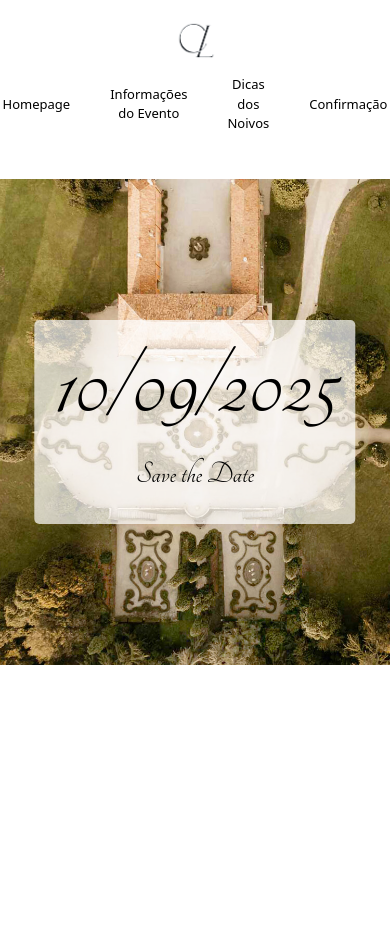
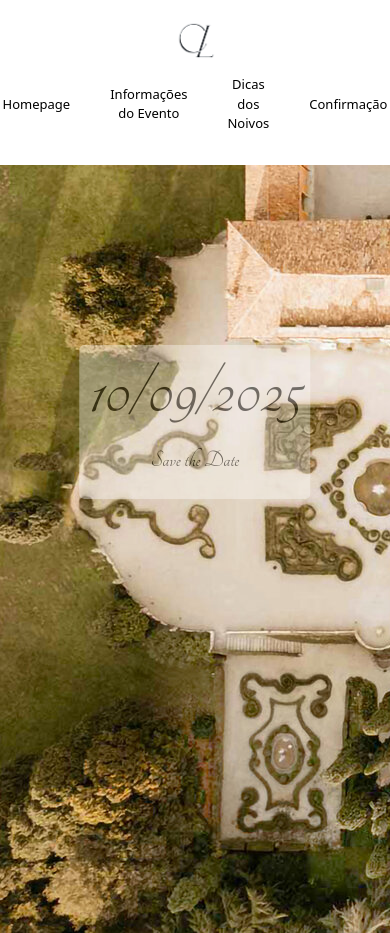
Before and after one commit to Leobbianchi/wedding_website, a React (Vite) app: page / in a window 390 px wide. Before the commit the page ends 844 px from the top, so only its background shows below. Built offline with nearby package versions, Linux system fonts and the light colour scheme.

Commit message:
ajustes home

```diff
--- a/src/pages/EventInfo.tsx
+++ b/src/pages/EventInfo.tsx
@@ -18,6 +18,8 @@ const EventInfo: React.FC = () => {
       <p className="intro-text">
         Nós estamos ansiosos pelo momento especial que se aproxima e mal podemos esperar para compartilhar este dia com cada um de vocês. O casamento acontecerá em um cenário de sonho, na Villa Subaglio, localizada na Itália, no dia 10 de setembro de 2025. É essencial que todos confirmem presença através do formulário disponível no site para garantirmos uma celebração impecável.
       </p>
+
+      <h3>Em breve mais informações.</h3>
 
       <div className="image-gallery">
         <ImageCarousel
@@ -43,6 +45,7 @@ const EventInfo: React.FC = () => {
       <p>
         Estamos ansiosos para celebrar este momento único com todos vocês!
       </p>
+
       {/* Carrossel adicional com as imagens dress1 e dress2 */}
       <div className="image-gallery">
         <ImageCarousel
--- a/src/pages/Tips.tsx
+++ b/src/pages/Tips.tsx
@@ -30,6 +30,13 @@ const hotelData = [
     address: '24 Via Pinamonte, 23875 Osnago',
     mapSrc: 'https://www.google.com/maps/embed?pb=!1m18!1m12!1m3!1d2787.757428203178!2d9.392510711865237!3d45.67576977095757!2m3!1f0!2f0!3f0!3m2!1i1024!2i768!4f13.1!3m3!1m2!1s0x4786ae2cc3cb53d7%3A0x6a29127ff43d53d9!2sOsteria%20Roncate!5e0!3m2!1spt-BR!2sbr!4v1731666388429!5m2!1spt-BR!2sbr',
     link: 'https://www.booking.com/hotel/it/locanda-papa-nene.pt-pt.html'
+  },
+  {
+    name: 'Melas Hotel',
+    distance: '5 minutos de carro',
+    address: 'Via Bergamo 37, 23807 Merate',
+    mapSrc: 'https://www.google.com/maps/embed?pb=!1m18!1m12!1m3!1d2787.1059068768004!2d9.421996799999999!3d45.6888466!2m3!1f0!2f0!3f0!3m2!1i1024!2i768!4f13.1!3m3!1m2!1s0x4786ae6a91f7e14b%3A0xc4cdbadb0bf79ac3!2sMelas%20Hotel!5e0!3m2!1spt-BR!2sbr!4v1731671706797!5m2!1spt-BR!2sbr',
+    link: 'https://www.booking.com/hotel/it/melas.pt-br.html'
   }
 ];
 
--- a/src/styles/Homepage.css
+++ b/src/styles/Homepage.css
@@ -1,19 +1,17 @@
 /* Homepage.css */
 
-/* Estilo da imagem de fundo */
-.villa-image {
-  width: 100%; /* Ocupa 100% da largura da tela */
-  height: auto; /* Altura ajusta-se automaticamente */
+.hero-image {
+  margin-top: 35px;
+  width: 100vw;
+  height: calc(100vh - 50px);
   object-fit: cover;
-  position: static;
+  display: block;
   margin: 0;
   padding: 0;
-  top: 0;
-  right: 10%;
-  left: 10%;
+  position: relative;
+  padding-top: 115px;
 }
 
-/* Estilo do texto "Save the Date" */
 .save-the-date {
   position: absolute;
   top: 50%;
@@ -22,23 +20,25 @@
   font-size: 3em;
   font-family: 'Tangerine', cursive;
   color: black;
-  background-color: rgba(255, 255, 255, 0.7); /* Fundo translúcido */
+  background-color: rgba(255, 255, 255, 0.7);
   padding: 0.5em 1em;
   text-align: center;
   border-radius: 5px;
+  opacity: 50%;
+  max-width: 80%; /* Limita a largura do contêiner em telas grandes */
 }
 
-/* Ajustes de responsividade para telas menores */
+/* Ajustes para telas pequenas */
 @media (max-width: 768px) {
-  .villa-image {
-    width: 100%; /* Mantém a largura em 100% da tela */
-    height: auto; /* Deixa a altura se ajustar automaticamente */
+  .hero-image {
+    height: calc(100vh - 80px);
     object-fit: cover;
-    object-position: right center; /* Alinha a imagem à direita e centraliza verticalmente */
   }
 
   .save-the-date {
-    font-size: 2em; /* Ajusta o tamanho da fonte para mobile */
-    padding: 0.3em 0.6em; /* Reduz o padding para mobile */
+    font-size: 1.5em; /* Reduz o tamanho da fonte */
+    padding: 0.2em 0.4em; /* Reduz o padding */
+    max-width: 60%; /* Limita a largura do contêiner em dispositivos móveis */
+    opacity: 50%;
   }
 }
```
